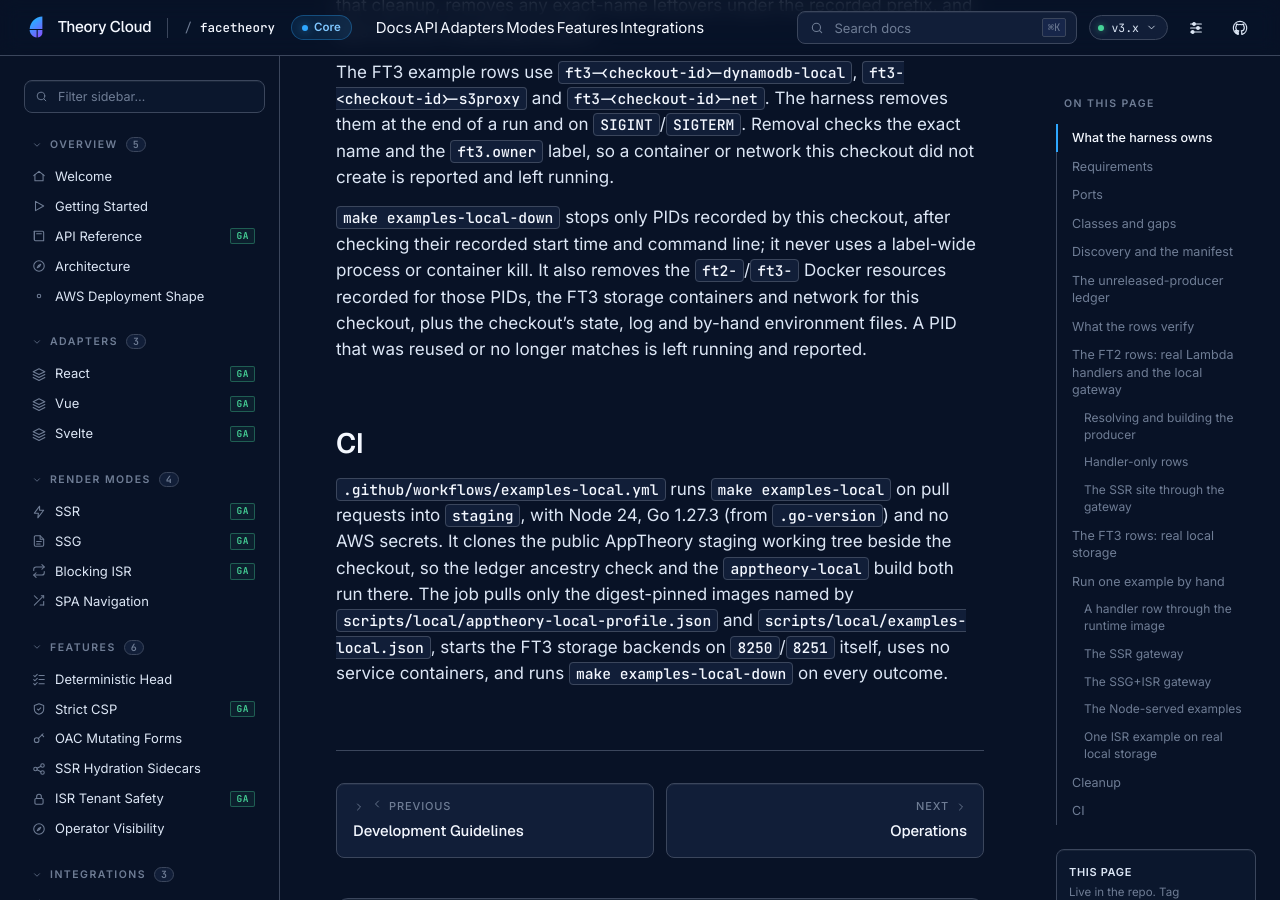
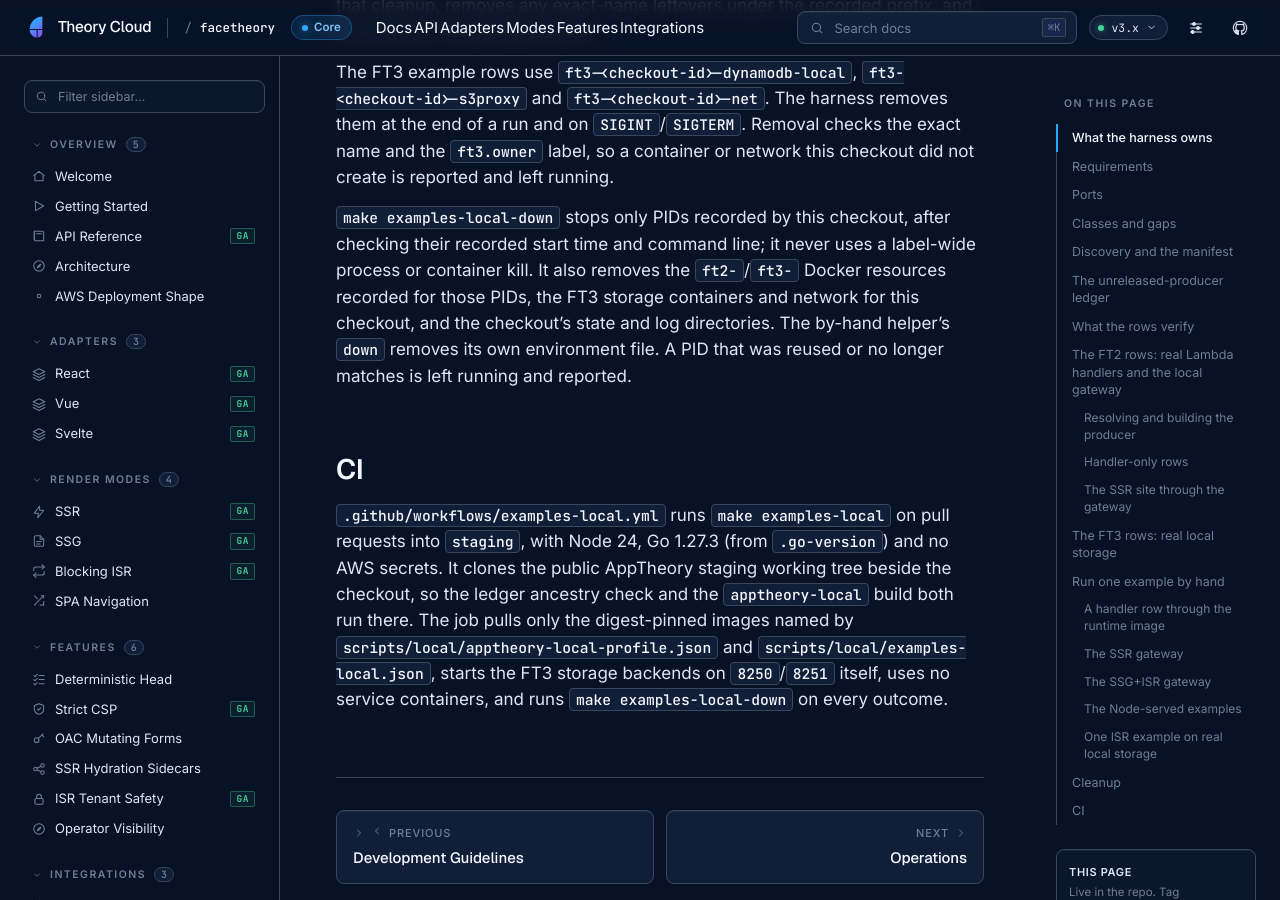
Before and after one commit to theory-cloud/FaceTheory, a Jekyll site: the page built from docs/examples/local-harness.md, in a window 1280 px wide and 900 px high, scrolled down 16013 px. Built offline with Jekyll 4.4.1, drawn with Linux system fonts in a browser that asks for light colours.

Commit message:
docs(examples): correct the FT3 cleanup note
make examples-local-down removes the storage containers and network and the
state/log directories; the by-hand helper's down removes its environment
file. Name each operation at its owner.

Refs Factory docs/058 LOCAL-FT3.

```diff
--- a/docs/examples/local-harness.md
+++ b/docs/examples/local-harness.md
@@ -597,8 +597,9 @@ reported and left running.
 checking their recorded start time and command line; it never uses a
 label-wide process or container kill. It also removes the `ft2-`/`ft3-` Docker
 resources recorded for those PIDs, the FT3 storage containers and network for
-this checkout, plus the checkout's state, log and by-hand environment files. A
-PID that was reused or no longer matches is left running and reported.
+this checkout, and the checkout's state and log directories. The by-hand
+helper's `down` removes its own environment file. A PID that was reused or no
+longer matches is left running and reported.
 
 ## CI
 
```
